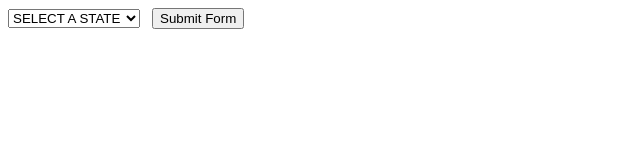
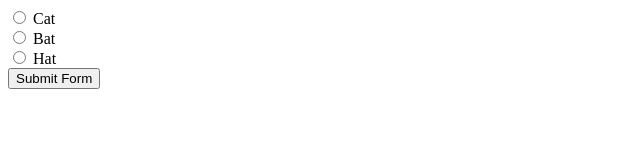
Before and after one commit to haideralishah/Saylani-Batch-5, a plain HTML site: page JavaScript/Chapters 82/index.html in a window 1280 px wide. Shown: the whole page, without its empty margins (0-640 px from the left). Drawn offline with Linux system fonts and the light colour scheme.

Commit message:
Task with chapter 84.

```diff
--- a/JavaScript/Chapters 82/app.js
+++ b/JavaScript/Chapters 82/app.js
@@ -61,11 +61,45 @@
 
 
 
-function checkForSelection(el) {
-    var targetNodeEl = document.getElementById(el);
-    console.log(targetNodeEl.selectedIndex);
-    if (targetNodeEl.selectedIndex === 0) {
-        alert('Select a state.');
+// function checkForSelection(el) {
+//     var targetNodeEl = document.getElementById(el);
+//     console.log(targetNodeEl.selectedIndex);
+//     if (targetNodeEl.selectedIndex === 0) {
+//         alert('Select a state.');
+//     }
+//     return false;
+// }
+
+
+
+
+
+
+
+
+
+
+
+
+
+
+
+
+
+
+
+
+
+
+
+function validateRadios(elRef) {
+    var radios = document.getElementsByName(elRef);
+    console.log(radios);
+    for (var i = 0; i < radios.length; i++) {
+        if (radios[i].checked) {
+            return false;
+        }
     }
+    alert("Please check one.");
     return false;
 }
--- a/JavaScript/Chapters 82/index.html
+++ b/JavaScript/Chapters 82/index.html
@@ -21,7 +21,7 @@
 
 
 
-    <form onSubmit="return checkForSelection('states');">
+    <!-- <form onSubmit="return checkForSelection('states');">
         <select id="states">
             <option value="" selected="selected">
                 SELECT A STATE</option>
@@ -31,7 +31,45 @@
             <option value="AR">Arkansas</option>
         </select>&nbsp;&nbsp;
         <input type="submit" value="Submit Form">
+    </form> -->
+
+
+
+
+
+
+
+
+
+
+
+
+
+
+
+
+
+    <form onSubmit="return validateRadios('r1');">
+        <input type="radio" name="r1" value="cat"> Cat
+        <br>
+        <input type="radio" name="r1" value="bat"> Bat
+        <br>
+        <input type="radio" name="r1" value="hat"> Hat
+        <br>
+        <input type="submit" value="Submit Form">
     </form>
+
+
+
+
+
+
+
+
+
+
+
+
 
 
 
```
